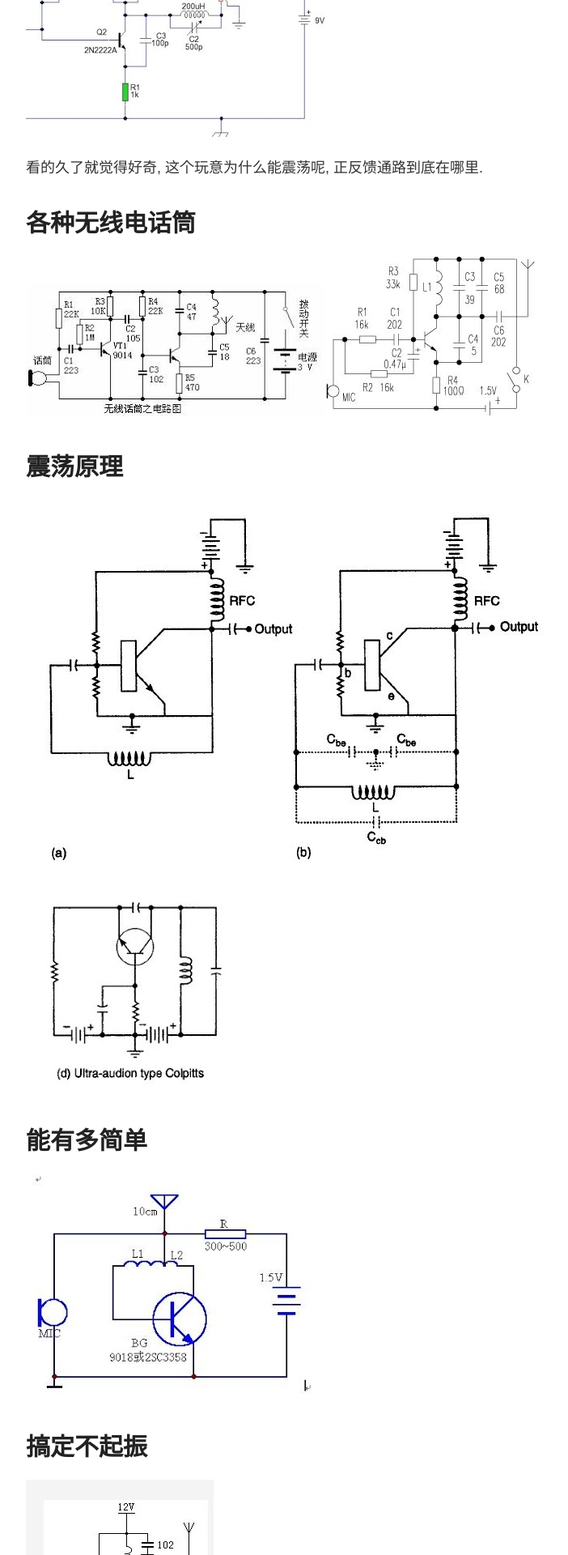
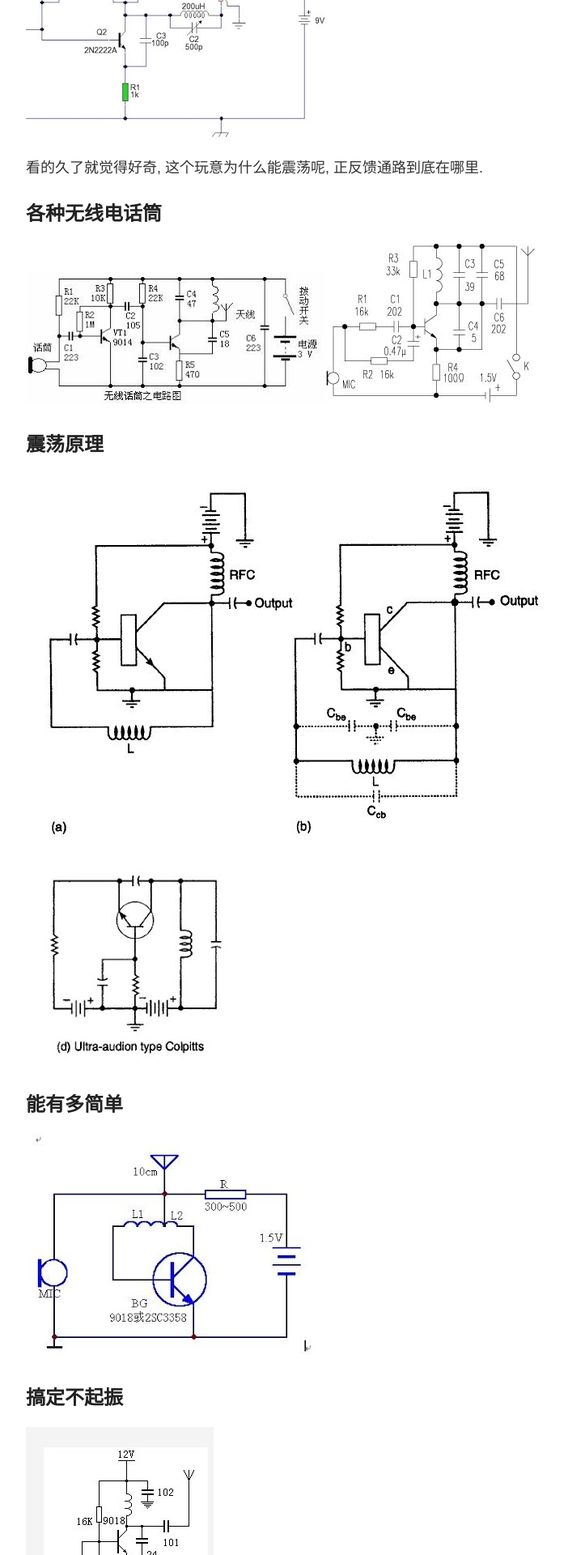
Before and after one commit to bh1rbg/bh1rbg.github.io, a Jekyll site: the page built from _posts/2012-5-21-ultra-audion-oscillator.md, in a window 1280 px wide. Shown: the part 437-2357 px from the top of the page at 81% size, without its empty margins (248-950 px from the left). Built offline with Jekyll 4.4.1, drawn with Linux system fonts in a browser that asks for light colours.

```diff
--- a/_posts/2012-5-21-ultra-audion-oscillator.md
+++ b/_posts/2012-5-21-ultra-audion-oscillator.md
@@ -11,21 +11,21 @@ title: "ultra-audion 振荡器"
 
 看的久了就觉得好奇, 这个玩意为什么能震荡呢, 正反馈通路到底在哪里.
 
-# 各种无线电话筒
+## 各种无线电话筒
 
 | :--: | :--:|
 | ![]({{ site.baseurl }}/images/ultra-audion-bug1.jpg) | ![]({{ site.baseurl }}/images/ultra-audion-bug2.jpg) |
 
-# 震荡原理
+## 震荡原理
 
 ![]({{ site.baseurl }}/images/ultra-audion-sch.jpg)
 
 ![]({{ site.baseurl }}/images/ultra-audion-simple-sch.jpg)
 
-# 能有多简单
+## 能有多简单
 
 ![]({{ site.baseurl }}/images/ultra-audion-tinny.jpg)
 
-# 搞定不起振
+## 搞定不起振
 
 ![]({{ site.baseurl }}/images/ultra-audion-fix.jpg)
```
Also changed, not shown: experiment.md (+2 -2 lines), mirror.md (line endings or trailing spaces).
